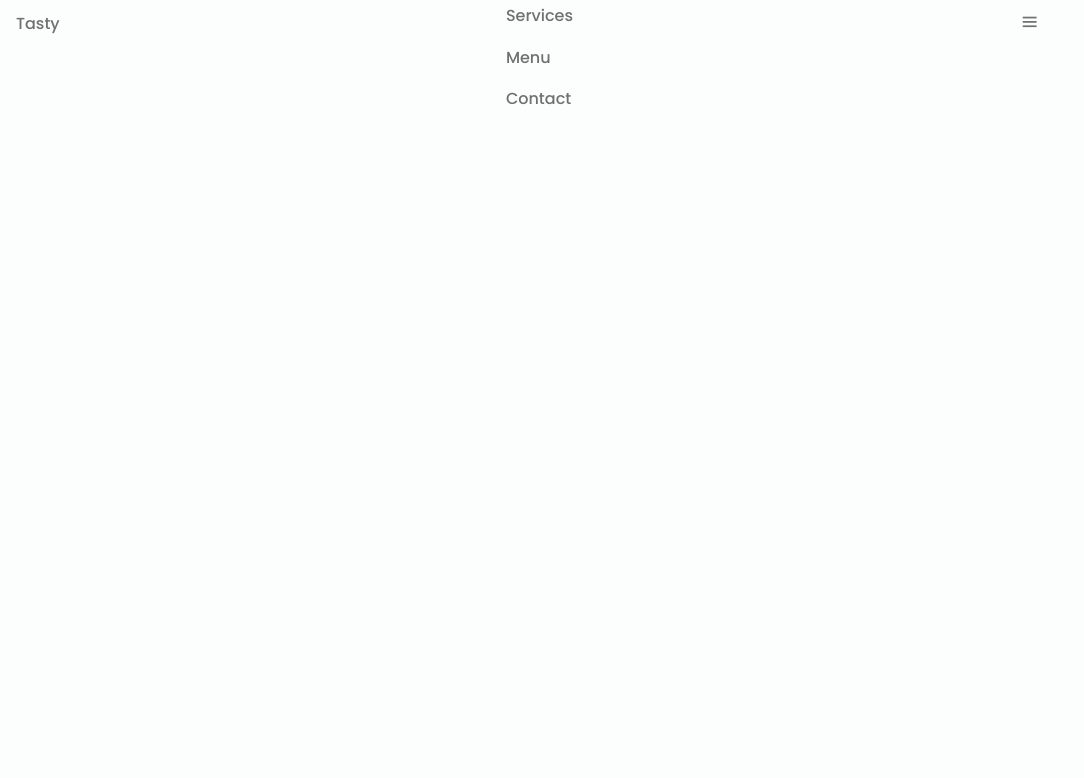
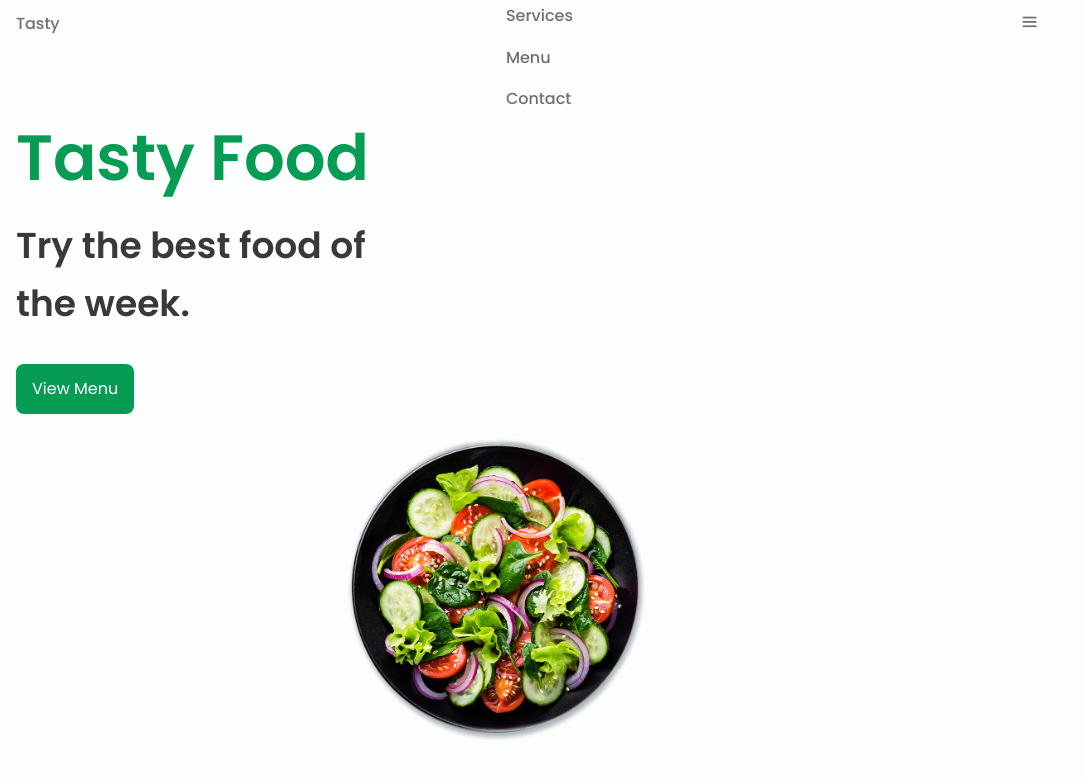
Before and after one commit to msuryaditriputraR/tasty-food, a plain HTML site: page index.html in a window 1280 px wide. Shown: the whole page, without its empty margins (0-1084 px from the left). Drawn offline with nearby package versions, Linux system fonts and the light colour scheme.

Commit message:
feat: home section

```diff
--- a/assets/css/style.css
+++ b/assets/css/style.css
@@ -231,3 +231,40 @@ img {
     visibility: visible;
     bottom: 1.5rem;
 }
+
+/* === HOME === */
+.home__container {
+    height: calc(100vh - var(--header-height));
+    align-content: center;
+}
+
+.home__title {
+    font-size: var(--biggest-font-size);
+    color: var(--first-color);
+    margin-bottom: var(--mb-1);
+}
+
+.home__subtitle {
+    font-size: var(--h1-font-size);
+    color: var(--title-color);
+    margin-bottom: var(--mb-4);
+}
+
+.home__img {
+    width: 300px;
+    justify-self: center;
+}
+
+/* === BUTTONS === */
+.button {
+    display: inline-block;
+    background-color: var(--first-color);
+    color: #FFF;
+    padding: .75rem 1rem;
+    border-radius: .5rem;
+    transition: .3s;
+}
+
+.button:hover {
+    background-color: var(--first-color-alt);
+}
--- a/index.html
+++ b/index.html
@@ -51,6 +51,22 @@
         </nav>
     </header>
 
+    <main class="l-main">
+        <!-- === HOME === -->
+
+        <section class="home" id="home">
+            <div class="home__container bd-container bd-grid">
+                <div class="home__data">
+                    <h1 class="home__title">Tasty Food</h1>
+                    <h2 class="home__subtitle">Try the best food of <br> the week.</h2>
+                    <a href="#" class="button">View Menu</a>
+                </div>
+
+                <img src="assets/img/home.png" alt="" class="home__img">
+            </div>
+        </section>
+
+    </main>
 
     <!-- === SCROLL REVEAL === -->
     <script src="https://unpkg.com/scrollreveal"></script>
```
